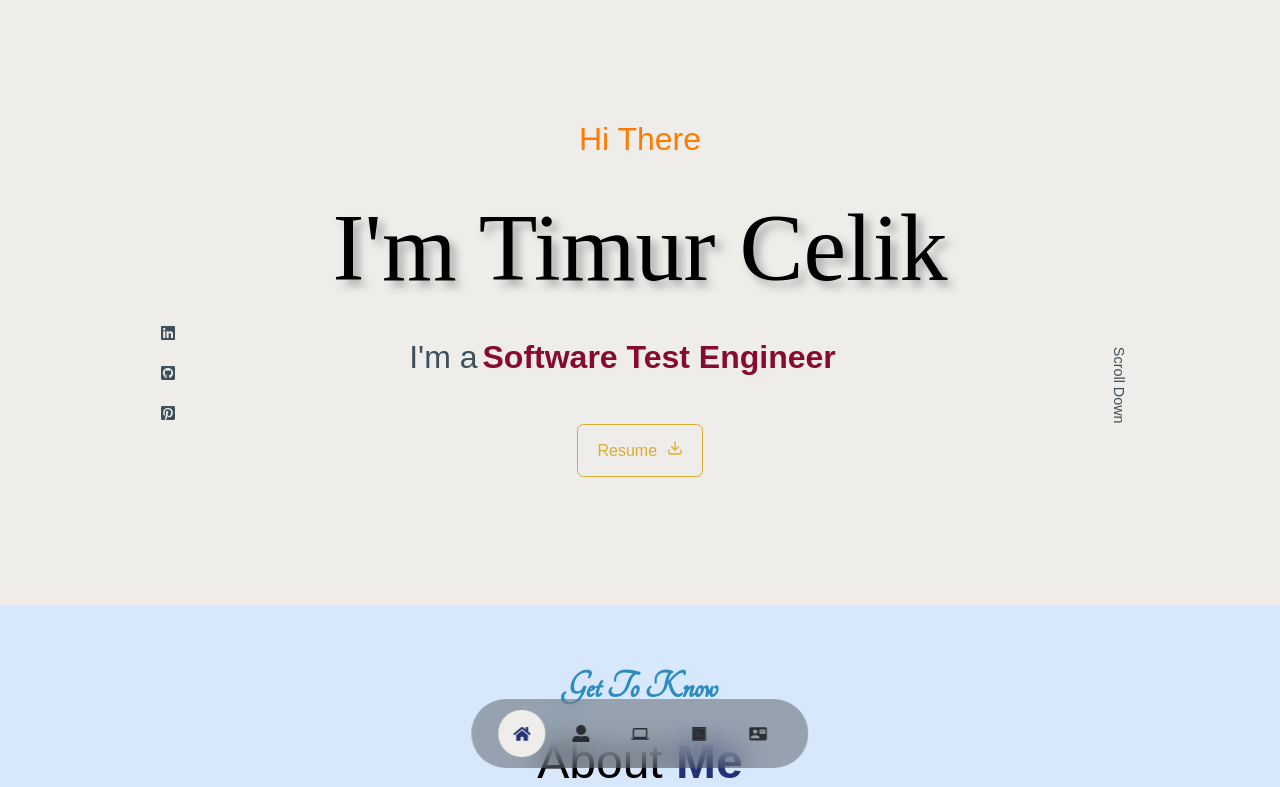
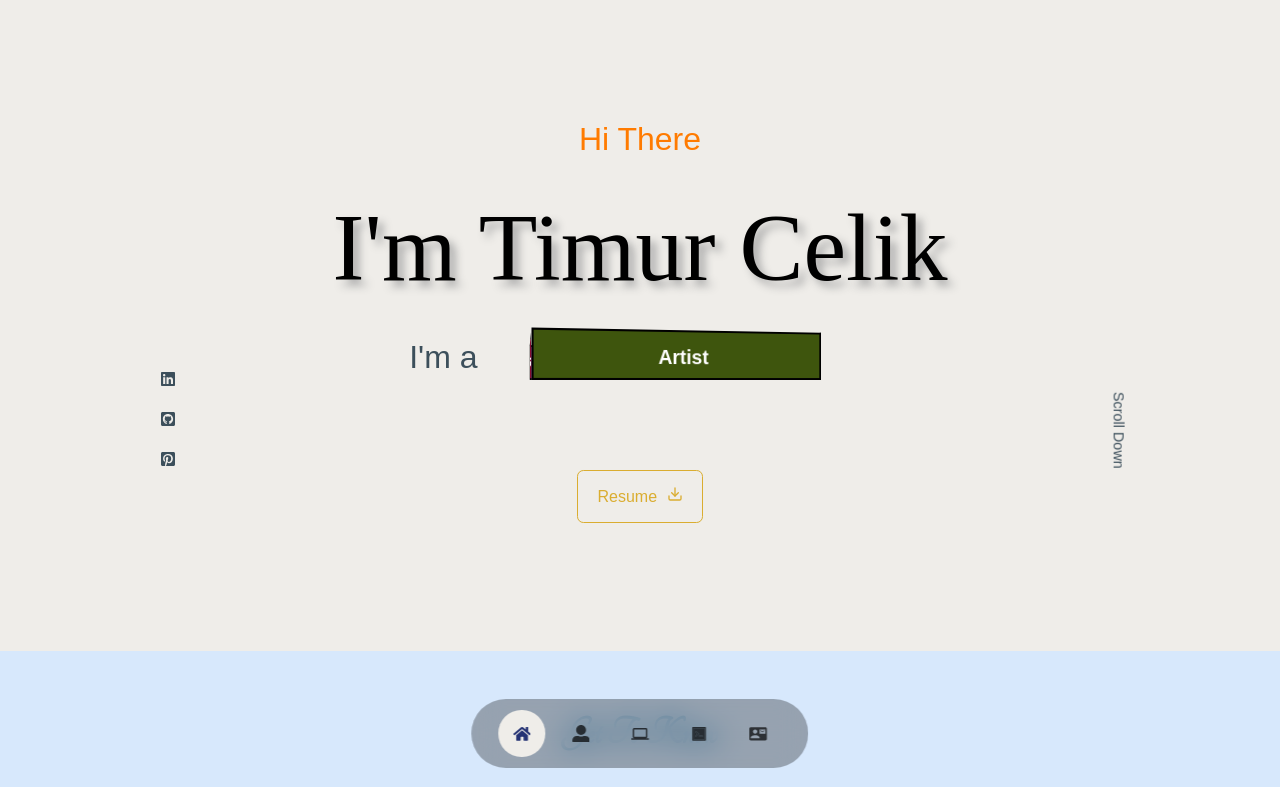
Before and after one commit to timurmalkoc/MyPortfolio, a React (Create React App) app: page / in a window 1280 px wide. Shown: the top 787 px of the page. Built offline with nearby package versions, Linux system fonts and the light colour scheme; a web font is replaced by a local one.

Commit message:
animations

```diff
--- a/package.json
+++ b/package.json
@@ -6,9 +6,12 @@
     "@testing-library/jest-dom": "^5.16.5",
     "@testing-library/react": "^13.4.0",
     "@testing-library/user-event": "^13.5.0",
+    "framer-motion": "^4.1.17",
     "react": "^16.14.0",
     "react-dom": "^16.14.0",
     "react-icons": "^4.4.0",
+    "react-intersection-observer": "^9.4.0",
+    "react-motion": "^0.5.2",
     "react-scripts": "5.0.1",
     "react-scroll": "^1.8.7",
     "react-scrollspy": "^3.4.3",
--- a/src/components/experience/experience.css
+++ b/src/components/experience/experience.css
@@ -61,6 +61,8 @@
 .tool_img {
     width: 4rem;
 }
+
+
 .tool__title {
     text-align: center;
     font-size: 1.2rem;
--- a/src/components/header/Buttons.jsx
+++ b/src/components/header/Buttons.jsx
@@ -1,12 +1,13 @@
 import React from 'react'
 import CV from '../../media/cv.pdf'
 import { FiDownload } from 'react-icons/fi'
+import { motion } from 'framer-motion'
 
 const Buttons = () => {
   return (
     <div className="cta">
       <div className='download'>
-        <a href={CV} download className='btn'>Resume <FiDownload className='icon'/> </a>
+        <motion.a href={CV} download className='btn' whileHover={{ scale:1.1 }} whileTab={{ scale:0.9 }}>Resume <FiDownload className='icon'/> </motion.a>
       </div>
     </div>
   )
--- a/src/components/header/Header.jsx
+++ b/src/components/header/Header.jsx
@@ -1,11 +1,14 @@
-import React from 'react'
+import React, { useRef, useEffect, useState } from 'react'
+import { useInView } from 'react-intersection-observer'
 import './header.css'
 import Buttons from './Buttons'
 import HeaderSocial from './HeaderSocial'
 import Typical from 'react-typical'
 
+
 const Header = () => {
-
+  const { ref:hiRef, inView: hiVisible } = useInView()
+  const { ref:cubeRef, inView: cubeVisible } = useInView()
 
   const titles = ["Fullstack Developer",2000, "Software Test Engineer", 2000, "Husband & Father", 2000, "Artist", 1000]
 
@@ -13,14 +16,26 @@ const Header = () => {
   return (
     <header id='home'>
       <div className="container header__container">
-      <div className='hi'>Hi There</div>
+      <div ref={hiRef} className={`hi ${hiVisible? "hiAnimate":""}`}>Hi There</div>
       <div className='name'>I'm Timur Celik</div>
       <div className='job__title'>
         <div className='job__container left'>I'm a</div>
         <div className='job__container rigth'>
-          <Typical loop={Infinity} wrapper='b' steps={titles}/> </div>
+          {/* <Typical loop={Infinity} wrapper='b' steps={titles}/>  */}
+          <div ref={cubeRef} class="scene ">
+            <div class={`box ${cubeVisible? "cubeAnimate":"show-front"}`}>
+              <div class="box__face box__face--front">Fullstack Developer</div>
+              <div class="box__face box__face--back">Software Test Engineer</div>
+              <div class="box__face box__face--right">Husband & Father</div>
+              <div class="box__face box__face--left">Artist</div>
+            </div>
+          </div>
+
+        </div>
       </div>
-      <Buttons/>
+
+        <Buttons/>
+
       <HeaderSocial/>
 
 
--- a/src/components/header/header.css
+++ b/src/components/header/header.css
@@ -1,7 +1,5 @@
 header {
-    height: max-content;
     padding-top: 7rem;
-    overflow: hidden;
 }
 
 .name {
@@ -15,6 +13,25 @@ header {
     color: var(--color-orange);
     font-size: 2rem;
 }
+
+.hiAnimate{
+    animation-name: title-load;
+    animation-duration: 600ms;
+    animation-timing-function: ease-in;
+}
+
+@keyframes title-load{
+    0%{
+        transform: translateY(-30px);
+        opacity: 0;
+    }
+
+    100%{
+        transform: translateY(0px);
+        opacity: 1;
+    }
+}
+
 
 .header__container {
     text-align: center;
@@ -97,7 +114,9 @@ header {
 /* media queries - << Medium >> */
 @media screen and (max-width: 1024px) {
     header{
-        height: 68vh;
+        height: 110vh;
+        overflow: hidden;
+
     }
 
 }
@@ -105,9 +124,95 @@ header {
 /* media queries - << Small >> */
 @media screen and (max-width: 600px) {
     header{
-        height: 100vh;
+        height: 150vh;
     }
     .header__socials, .scroll__down {
         display: none;
     }
 }
+
+/* cube */
+.scene {
+    width: 300px;
+    height: 100px;
+    margin-left: 20px;
+    perspective: 600px;
+  }
+
+  .box {
+    width: 300px;
+    height: 50px;
+    position: relative;
+    transform-style: preserve-3d;
+    transition: transform 1s;
+  }
+
+  .box.show-front  { transform: translateZ(-150px) rotateY(   0deg); }
+  .box.show-back   { transform: translateZ(-150px) rotateY(-180deg); }
+  .box.show-right  { transform: translateZ(-150px) rotateY( -90deg); }
+  .box.show-left   { transform: translateZ(-150px) rotateY(  90deg); }
+
+
+  .box__face {
+    position: absolute;
+    border: 2px solid black;
+    font-size: 20px;
+    font-weight: bold;
+    color: white;
+    text-align: center;
+  }
+
+  .box__face--front,
+  .box__face--back {
+    width: 300px;
+    height: 50px;
+    line-height: 50px;
+  }
+
+  .box__face--right,
+  .box__face--left {
+    width: 300px;
+    height: 50px;
+    line-height: 50px;
+  }
+
+  .box__face--front  { background: var(--color-pastel-blue-2dark); }
+  .box__face--right  { background: var(--color-pastel-purple); }
+  .box__face--back   { background: var(--color-dark-red); }
+  .box__face--left   { background: var(--color-green); }
+
+
+  .box__face--front  { transform: rotateY(  0deg) translateZ( 150px); }
+  .box__face--back   { transform: rotateY(180deg) translateZ( 150px); }
+  .box__face--right  { transform: rotateY( 90deg) translateZ(150px); }
+  .box__face--left   { transform: rotateY(-90deg) translateZ(150px); }
+
+
+  label { margin-right: 10px; }
+
+  .cubeAnimate {
+    animation-name: cubeMove;
+    animation-duration:10s ;
+    animation-iteration-count: infinite;
+  }
+
+  @keyframes cubeMove{
+    0%{
+        transform: translateZ(-150px) rotateY(   0deg);
+    }
+
+    25%{
+        transform: translateZ(-150px) rotateY( -90deg);
+    }
+
+    50%{
+        transform: translateZ(-150px) rotateY(-180deg);
+    }
+
+    75%{
+        transform: translateZ(-150px) rotateY( -270deg);
+    }
+    100%{
+        transform: translateZ(-150px) rotateY( -360deg);
+    }
+  }
--- a/src/components/nav/Nav.jsx
+++ b/src/components/nav/Nav.jsx
@@ -4,12 +4,13 @@ import { FaHome, FaUserAlt } from 'react-icons/fa'
 import { AiTwotoneCode } from 'react-icons/ai'
 import { MdContactMail, MdComputer } from 'react-icons/md'
 import { Link } from 'react-scroll'
+import { useInView } from 'react-intersection-observer'
 
 const Nav = () => {
-
+  const { ref:navRef, inView: navVisible } = useInView()
   return (
 
-    <nav>
+    <nav ref={navRef} className={navVisible?"navAnimation":""}>
       <Link to="home"       spy={true}><FaHome/></Link>
       <Link to="about"      spy={true} offset={window.innerWidth > 800 ? -100 : 0}><FaUserAlt/></Link>
       <Link to="experience" spy={true}><MdComputer/></Link>
--- a/src/components/nav/nav.css
+++ b/src/components/nav/nav.css
@@ -6,7 +6,7 @@ nav{
     z-index: 2;
     position: fixed;
     left: 50%;
-    transform: translateX(-50%);
+    transform: translate3d(-50%,0,0);
     bottom: 2rem;
     display: flex;
     gap: 0.8rem;
@@ -32,3 +32,22 @@ nav a.active {
     background: var(--color-bg);
     color: var(--color-pastel-blue-2dark);
 }
+
+.navAnimation{
+    animation-name: nav-load;
+    animation-duration: 600ms;
+    animation-delay: 600ms;
+    animation-timing-function: ease-in;
+}
+
+@keyframes nav-load{
+    0%{
+        transform: translate3d(-50%,100px,0);
+        opacity: 0;
+    }
+
+    100%{
+        transform: translateY(-50%,0px,0);
+        opacity: 1;
+    }
+}
--- a/src/components/portfolio/portfolio.css
+++ b/src/components/portfolio/portfolio.css
@@ -72,6 +72,17 @@
     margin-bottom: 1rem;
 }
 
+
+.portfolio__item-image .img{
+    transform: translate3d(-50%,-50%,0)
+}
+
+.portfolio__item-image:hover img{
+    transform: scale(1.2) rotate(5deg);
+
+}
+
+
 /* responsive for screen */
 
 /* media queries - << Medium >> */
--- a/src/main.css
+++ b/src/main.css
@@ -40,6 +40,8 @@
     --container-width-sm: 90%;
 
     --transition: all 400ms ease;
+    --transition-in: all 400ms ease-in;
+    --transition-out: all 400ms ease-out;
 }
 
 html {
```
Also changed, not shown: 1 other file (tests, documents, lock files or other folders).
